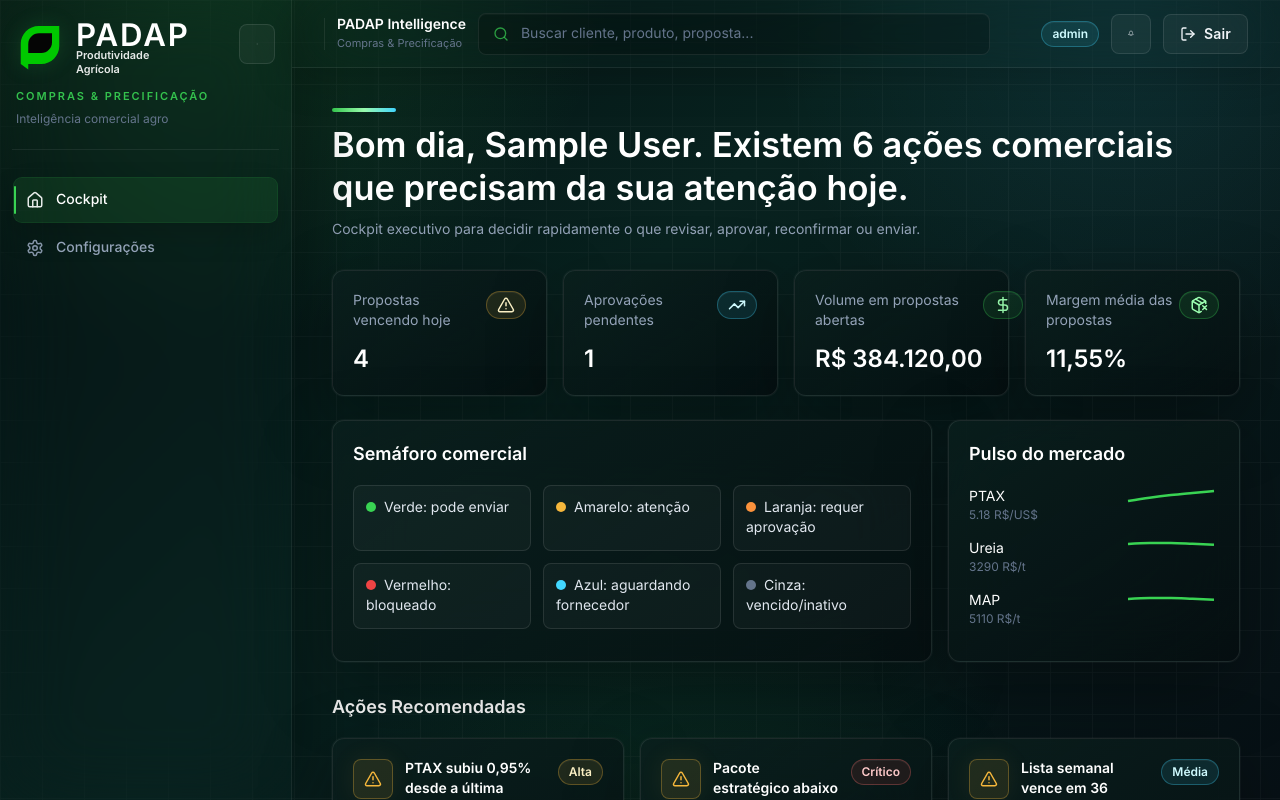
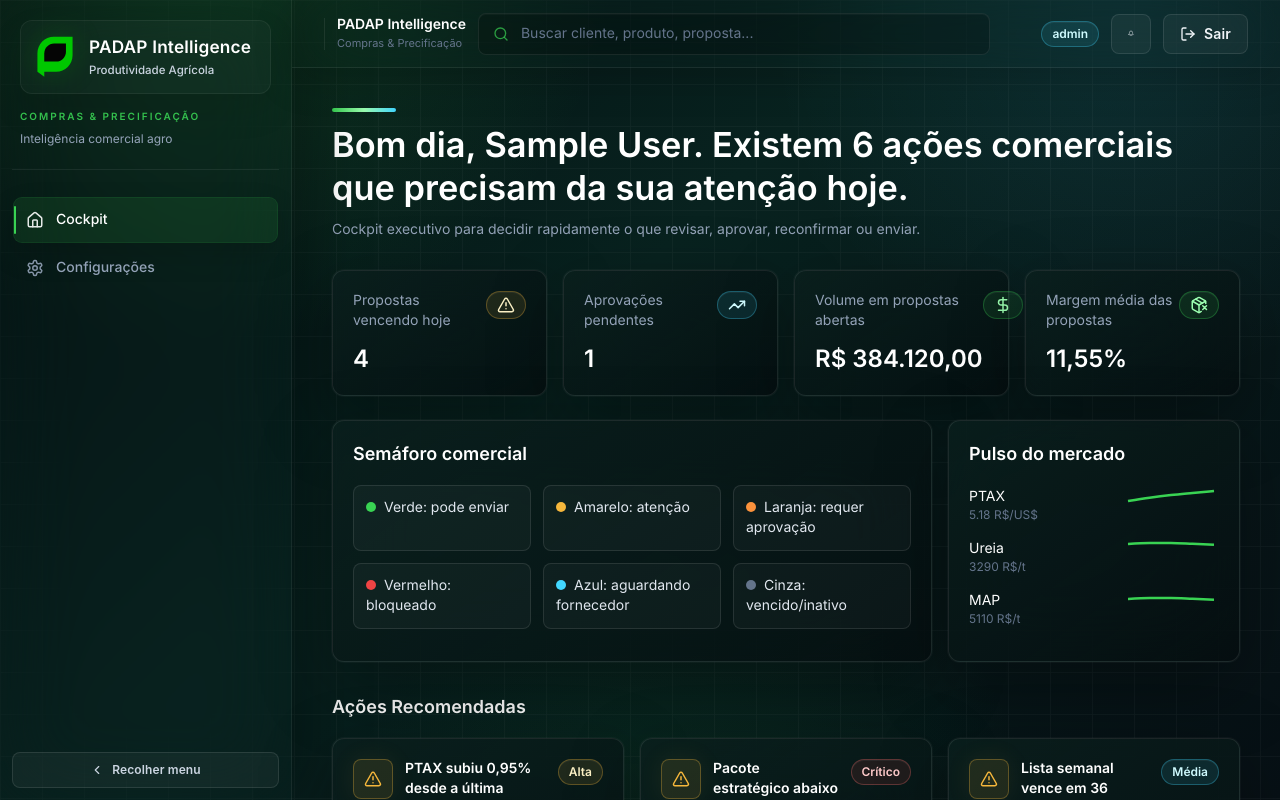
Before and after one commit to adrianlorrabelo/PADAP-Not-cias-do-Mercado-de-Fertilizantes, a React (Vite) app: page / in a window 1280 px wide. Shown: the top 800 px of the page. Built offline with nearby package versions, Linux system fonts and the light colour scheme; sample sign-in values are in the browser's storage; what @react-pdf/renderer would draw is missing.

Commit message:
Backup antes de corrigir icone da logo PADAP

```diff
--- a/src/components/layout/BrandLogo.tsx
+++ b/src/components/layout/BrandLogo.tsx
@@ -11,25 +11,21 @@ export function BrandLogo({ compact = false, className = "" }: BrandLogoProps) {
       <img
         src={symbolUrl}
         alt="PADAP"
-        className={`h-10 w-10 object-contain drop-shadow-[0_0_10px_rgba(57,211,83,.16)] ${className}`}
+        className={`h-10 w-10 object-contain drop-shadow-[0_0_12px_rgba(0,200,0,.18)] ${className}`}
       />
     );
   }
 
   return (
-    <div className={`flex items-center gap-3 ${className}`} aria-label="PADAP Produtividade Agrícola">
+    <div className={`flex min-w-0 items-center gap-3 ${className}`} aria-label="PADAP Intelligence">
       <img
         src={symbolUrl}
         alt=""
-        className="h-[52px] w-12 shrink-0 object-contain drop-shadow-[0_0_10px_rgba(57,211,83,.14)]"
+        className="h-12 w-11 shrink-0 object-contain drop-shadow-[0_0_14px_rgba(0,200,0,.18)]"
       />
-      <div className="min-w-0 leading-none">
-        <p className="text-[1.95rem] font-semibold tracking-[0.06em] text-white">PADAP</p>
-        <p className="-mt-0.5 text-[0.68rem] font-semibold leading-tight text-white/90">
-          Produtividade
-          <br />
-          Agrícola
-        </p>
+      <div className="min-w-0">
+        <p className="truncate text-[1.08rem] font-semibold leading-tight tracking-[0.01em] text-white">PADAP Intelligence</p>
+        <p className="mt-1 truncate text-[0.72rem] font-medium leading-tight text-slate-300">Produtividade Agrícola</p>
       </div>
     </div>
   );
--- a/src/components/layout/Sidebar.tsx
+++ b/src/components/layout/Sidebar.tsx
@@ -51,19 +51,14 @@ export function Sidebar() {
   return (
     <aside className={`sticky top-0 hidden h-screen shrink-0 border-r border-white/[0.07] bg-[#03100f]/92 p-3 shadow-[18px_0_56px_rgba(0,0,0,.28)] backdrop-blur-2xl transition-all duration-300 md:block ${collapsed ? "w-[76px]" : "w-[292px]"}`}>
       <div className="flex h-full flex-col">
-        <div className={`mb-7 border-b border-white/[0.07] ${collapsed ? "flex flex-col items-center gap-4 px-0 pb-5 pt-2" : "px-1 pb-5 pt-2"}`}>
-          <div className={collapsed ? "flex justify-center" : "flex items-start justify-between gap-3"}>
+        <div className={`mb-7 border-b border-white/[0.07] ${collapsed ? "flex flex-col items-center gap-4 px-0 pb-5 pt-2" : "px-2 pb-5 pt-2"}`}>
+          <div className={collapsed ? "flex justify-center" : "rounded-xl border border-white/[0.06] bg-white/[0.025] p-3 shadow-[0_16px_34px_rgba(0,0,0,.10)]"}>
             <BrandLogo compact={collapsed} />
-            {!collapsed && (
-              <Button variant="ghost" className="mt-1 h-9 w-9 shrink-0 p-0" onClick={() => setCollapsed(true)} aria-label="Recolher menu">
-                <ChevronLeft size={16} />
-              </Button>
-            )}
           </div>
           {!collapsed && (
-            <div className="mt-3">
-              <p className="text-[11px] font-semibold uppercase tracking-[0.18em] text-padap-green/90">Compras & Precificação</p>
-              <p className="mt-1 text-xs leading-5 text-slate-500">Inteligência comercial agro</p>
+            <div className="mt-4">
+              <p className="text-[10px] font-semibold uppercase tracking-[0.2em] text-padap-green/90">Compras & Precificação</p>
+              <p className="mt-1 text-xs leading-5 text-slate-400">Inteligência comercial agro</p>
             </div>
           )}
         </div>
@@ -81,9 +76,13 @@ export function Sidebar() {
           })}
         </nav>
 
-        {collapsed && (
+        {collapsed ? (
           <Button variant="ghost" className="mx-auto h-10 w-10 p-0" onClick={() => setCollapsed(false)} aria-label="Expandir menu">
             <ChevronRight size={16} />
+          </Button>
+        ) : (
+          <Button variant="ghost" className="mt-4 min-h-9 w-full justify-center px-3 py-2 text-xs text-slate-300" onClick={() => setCollapsed(true)} aria-label="Recolher menu">
+            <ChevronLeft size={14} />Recolher menu
           </Button>
         )}
       </div>
@@ -104,6 +103,7 @@ export function MobileSidebar({ open, onClose }: { open: boolean; onClose: () =>
           <div>
             <BrandLogo />
             <p className="mt-3 text-[11px] font-semibold uppercase tracking-[0.18em] text-padap-green/90">Compras & Precificação</p>
+            <p className="mt-1 text-xs leading-5 text-slate-400">Inteligência comercial agro</p>
           </div>
           <Button variant="ghost" className="h-9 w-9 p-0" onClick={onClose} aria-label="Fechar menu">
             <ChevronLeft size={16} />
```
